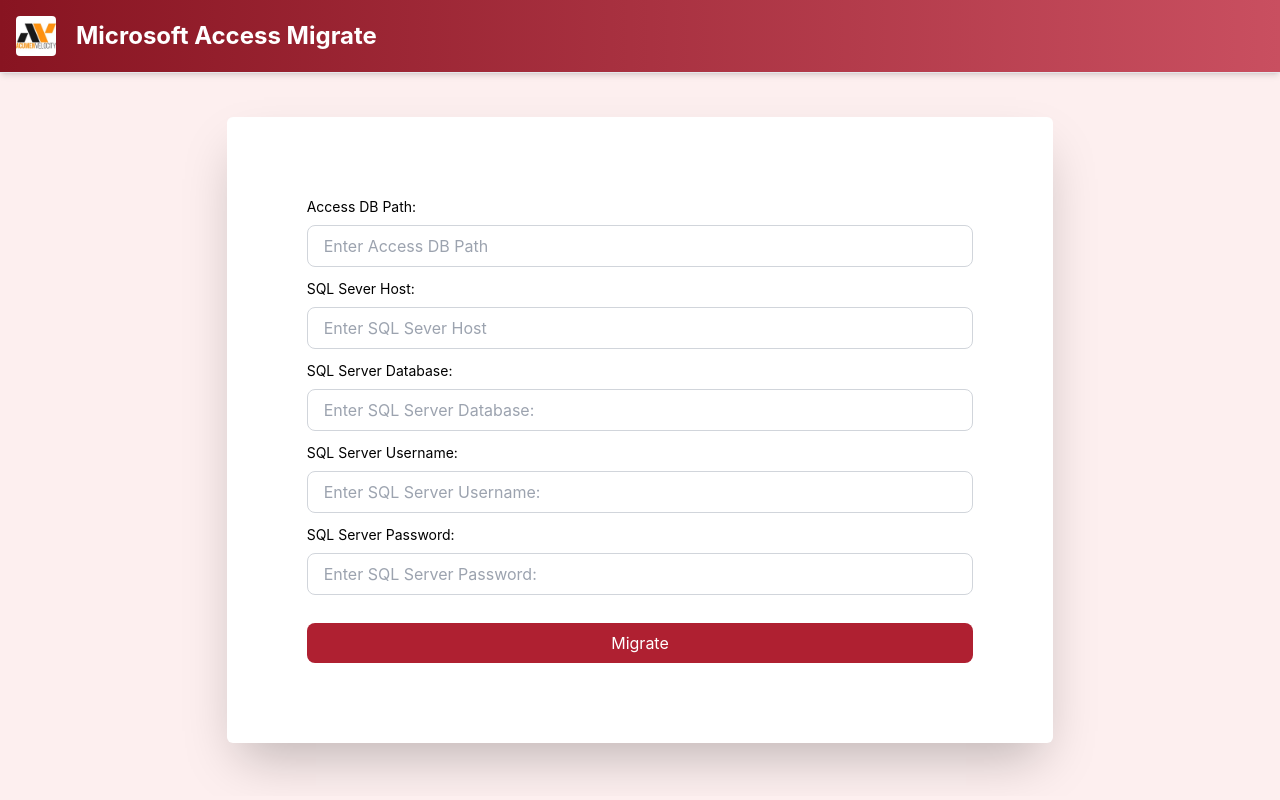
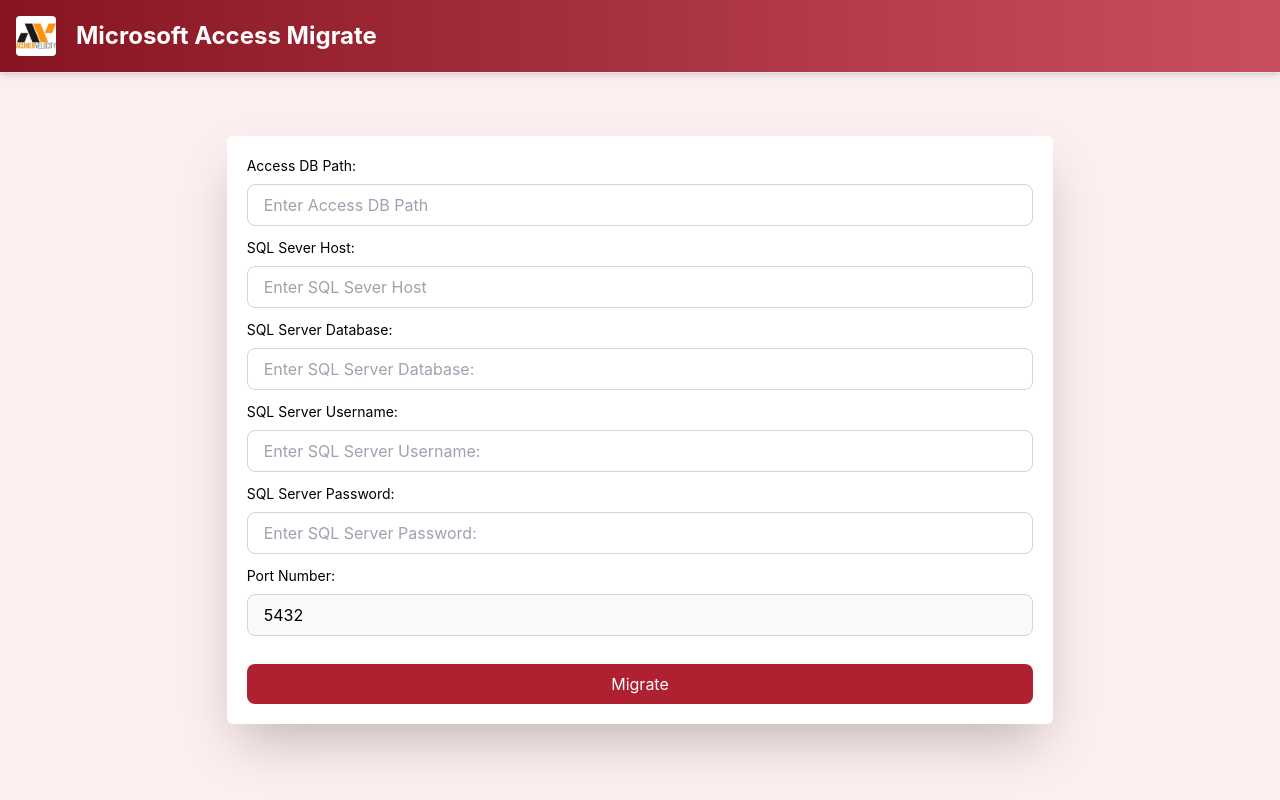
Before and after one commit to SandeepAcumen/AccessSchedularFront, a React (Create React App) app: page / in a window 1280 px wide. Built offline with nearby package versions, Linux system fonts and the light colour scheme.

Commit message:
port filed added

```diff
--- a/src/modules/home.js
+++ b/src/modules/home.js
@@ -21,6 +21,7 @@ const Home = () => {
         database: Yup.string().required('Required!'),
         user: Yup.string().required('Required!'),
         password: Yup.string().required('Required!'),
+        port: Yup.string().required('Required!'),
     });
 
     const handleSubmit = async (values) => {
@@ -52,7 +53,7 @@ const Home = () => {
                 onSubmit={handleSubmit}
             >
                 {({ values, setFieldValue, errors, touched }) => (
-                    <Form className="p-5 md:p-20 lg:p-20 w-full md:w-2/3 bg-white rounded-md shadow-2xl">
+                    <Form className="p-5 w-full md:w-2/3 bg-white rounded-md shadow-2xl">
                         <InputField
                             label="Access DB Path:"
                             name="accessDbPath"
@@ -88,6 +89,14 @@ const Home = () => {
                             placeholder="Enter SQL Server Password:"
                             value={values?.password}
                         />
+                        <InputField
+                            label="Port Number:"
+                            name="port"
+                            type="number"
+                            disabled={true}
+                            placeholder="Enter Port Number:"
+                            value={values?.port}
+                        />
                         <button
                             type="submit"
                             className="w-full bg-primary text-white py-2 px-4 rounded-lg hover:bg-primary-hover mt-4" >
```
